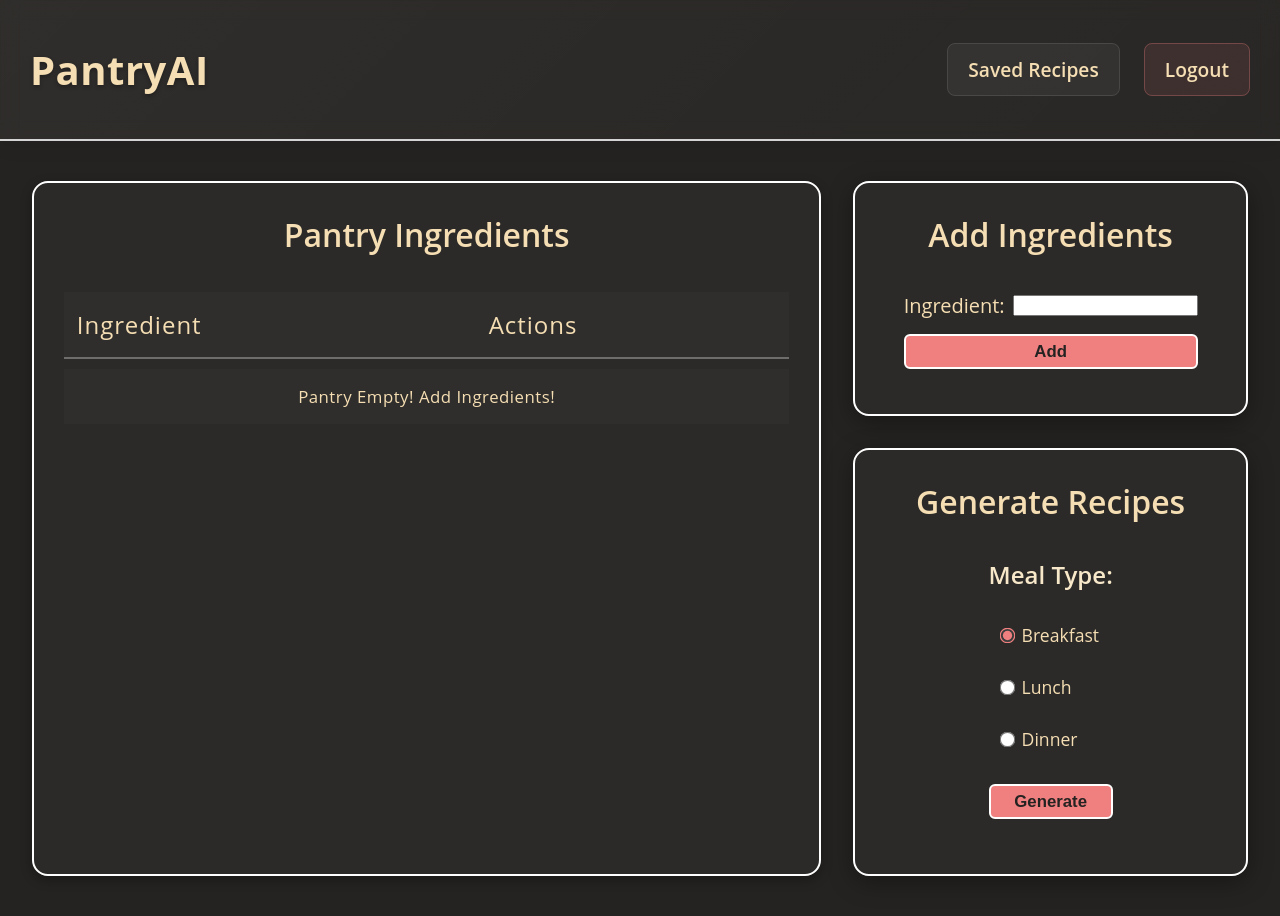
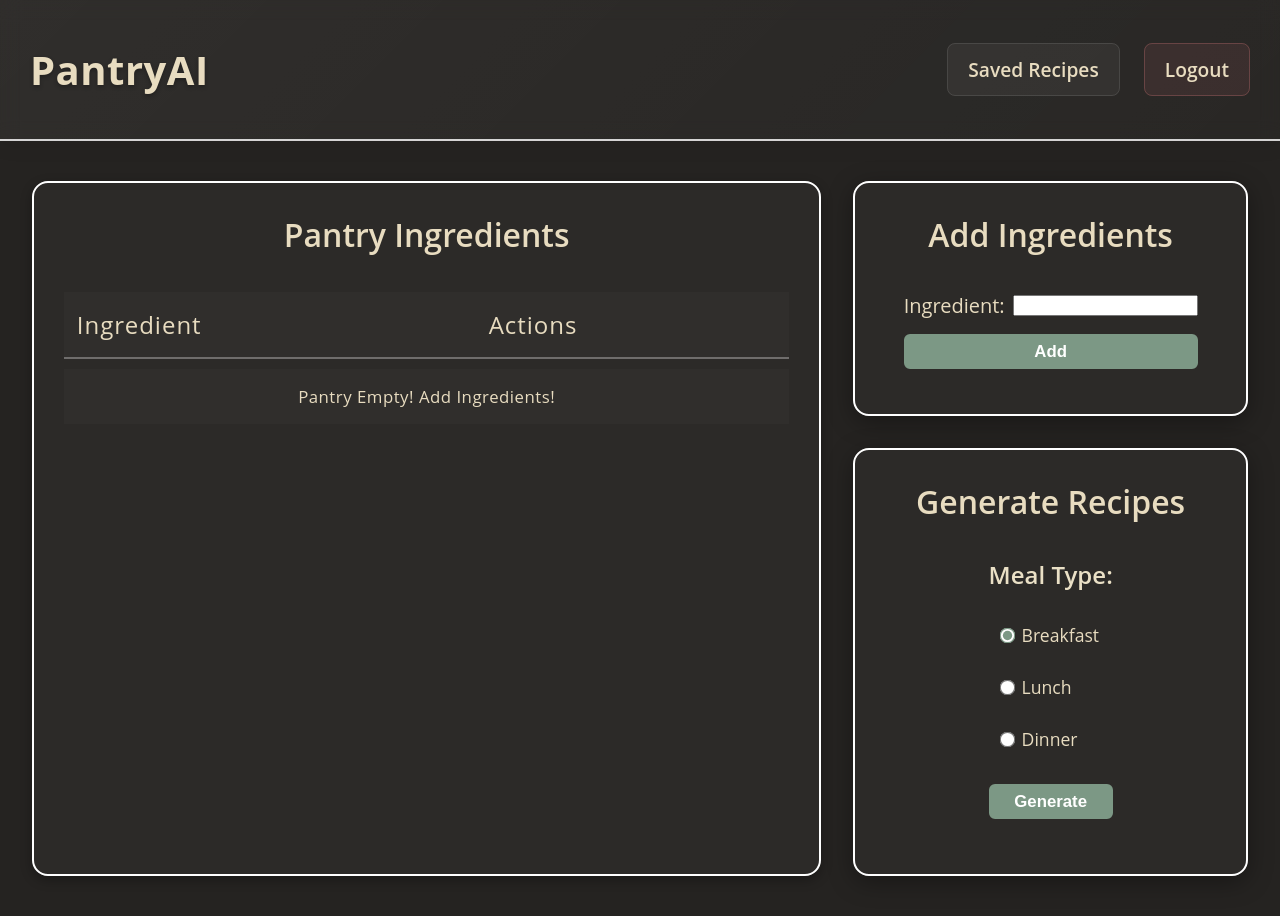
Before and after one commit to loganpinel06/PantryAI, a Flask app: page /pantry in a window 1280 px wide. Run offline with Flask 3, Linux system fonts and the light colour scheme; the visitor is signed in with stand-in values (Sample User, id 1); data that the repository does not hold is empty.

Commit message:
Updated the color scheme for the application and updated color variables to use the new SASS color.scale feature for lightening/darkening colors

```diff
--- a/app/static/CSS/styles.css
+++ b/app/static/CSS/styles.css
@@ -12,7 +12,7 @@ body {
   font-family: "Open Sans", sans-serif;
   font-size: 1rem;
   background-color: #252321;
-  color: wheat;
+  color: #E8DCC0;
   width: 100%;
   height: 100%;
   margin: 0;
@@ -34,14 +34,14 @@ header li, header a {
   font-size: 1.2rem;
   font-weight: 600;
   text-decoration: none;
-  color: wheat;
+  color: #E8DCC0;
   transition: all 0.3s ease;
 }
 header .title {
   margin-right: auto;
   font-size: 2.5rem;
   font-weight: 700;
-  color: wheat;
+  color: #E8DCC0;
   text-shadow: 0 2px 4px rgba(0, 0, 0, 0.3);
   letter-spacing: 0.5px;
   transition: all 0.3s ease;
@@ -82,13 +82,13 @@ header nav ul li a:active {
   transform: translateY(0);
 }
 header nav ul li a#logoutlink {
-  background: rgba(240, 128, 128, 0.1);
-  border-color: rgba(240, 128, 128, 0.3);
+  background: rgba(212, 121, 122, 0.1);
+  border-color: rgba(212, 121, 122, 0.3);
 }
 header nav ul li a#logoutlink:hover {
-  background: rgba(240, 128, 128, 0.2);
-  border-color: rgba(240, 128, 128, 0.5);
-  color: #F08080;
+  background: rgba(212, 121, 122, 0.2);
+  border-color: rgba(212, 121, 122, 0.5);
+  color: #D4797A;
 }
 @media (max-width: 768px) {
   header {
@@ -243,19 +243,19 @@ h2.container-title {
   width: 100%;
   height: 35px;
   padding: 5px;
-  border: 2px solid white;
+  border: 2px solid #7C9885;
   border-radius: 6px;
-  background-color: #F08080;
+  background-color: #7C9885;
   font-size: 1.05rem;
   font-weight: 600;
-  color: #252321;
+  color: white;
   cursor: pointer;
   transition: background 0.2s, color 0.2s, box-shadow 0.2s;
 }
 .pantry_form #submit-button:hover {
-  background: rgb(234.6126760563, 82.3873239437, 82.3873239437);
+  background: rgb(109.3384615385, 139.0615384615, 118.8923076923);
   color: white;
-  box-shadow: 0 2px 8px rgba(240, 128, 128, 0.25);
+  box-shadow: 0 2px 8px rgba(124, 152, 133, 0.25);
 }
 
 .generate_recipes_form {
@@ -287,7 +287,7 @@ h2.container-title {
   font-weight: 600;
   text-align: center;
   margin-bottom: 0.5rem;
-  color: rgb(247.9651162791, 231.7848837209, 201.5348837209);
+  color: rgb(234.3, 223.5, 198.3);
 }
 .generate_recipes_form .form-row ul {
   list-style: none;
@@ -313,7 +313,7 @@ h2.container-title {
 .generate_recipes_form .form-row ul li input[type=radio] {
   margin: 0;
   transform: scale(1.2);
-  accent-color: #F08080;
+  accent-color: #7C9885;
   cursor: pointer;
 }
 .generate_recipes_form .form-row ul li label {
@@ -321,26 +321,26 @@ h2.container-title {
   cursor: pointer;
   font-size: 1.1rem;
   flex: 1;
-  color: wheat;
+  color: #E8DCC0;
   font-weight: 500;
 }
 .generate_recipes_form #meal-type-submit {
   width: 100%;
   height: 35px;
   padding: 5px 10px 5px 10px;
-  border: 2px solid white;
+  border: 2px solid #7C9885;
   border-radius: 6px;
-  background-color: #F08080;
+  background-color: #7C9885;
   font-size: 1.05rem;
   font-weight: 600;
-  color: #252321;
+  color: white;
   cursor: pointer;
   transition: background 0.2s, color 0.2s, box-shadow 0.2s;
 }
 .generate_recipes_form #meal-type-submit:hover {
-  background: rgb(234.6126760563, 82.3873239437, 82.3873239437);
+  background: rgb(109.3384615385, 139.0615384615, 118.8923076923);
   color: white;
-  box-shadow: 0 2px 8px rgba(240, 128, 128, 0.25);
+  box-shadow: 0 2px 8px rgba(124, 152, 133, 0.25);
 }
 
 .recipe_section {
--- a/app/static/CSS/styles.scss
+++ b/app/static/CSS/styles.scss
@@ -2,9 +2,28 @@
 //The app primarily uses flexbox for a responsive design and uses some grid for specific layouts
 //Additionally, this stylesheet aims to focus on the basics of CSS like box-model to create a simple but effective design
 
-//variables
+@use "sass:color";
+
+//variables for colors
+//background color
 $background-color: #252321;
-$text-color: wheat;
+//text colors
+$text-color: #E8DCC0;
+$text-color-light: color.scale($text-color, $lightness: 10%);
+$text-color-lighter: color.scale($text-color, $lightness: 20%);
+//button colors
+$button-color: #7C9885;
+$button-color-hover: color.scale($button-color, $lightness: -10%);
+//delete colors
+$delete-color: #C67B7B;
+$delete-color-hover: color.scale($delete-color, $lightness: -10%);
+//logout color
+$logout-color: #D4797A;
+//transparent white colors for background and effects
+$white-transparent-05: rgba(255, 255, 255, 0.05);
+$white-transparent-1: rgba(255, 255, 255, 0.1);
+$white-transparent-15: rgba(255, 255, 255, 0.15);
+$white-transparent-3: rgba(255, 255, 255, 0.3);
 
 //keyframes for modal animations
 @keyframes slideInFromTop {
@@ -104,8 +123,8 @@ header {
                     border-radius: 8px;
 
                     //enhanced styling
-                    background: rgba(255, 255, 255, 0.05);
-                    border: 1px solid rgba(255, 255, 255, 0.1);
+                    background: $white-transparent-05;
+                    border: 1px solid $white-transparent-1;
                     backdrop-filter: blur(5px);
 
                     //transition effects
@@ -128,13 +147,13 @@ header {
 
                 //special styling for logout link
                 a#logoutlink {
-                    background: rgba(240, 128, 128, 0.1);
-                    border-color: rgba(240, 128, 128, 0.3);
+                    background: rgba($logout-color, 0.1);
+                    border-color: rgba($logout-color, 0.3);
 
                     &:hover {
-                        background: rgba(240, 128, 128, 0.2);
-                        border-color: rgba(240, 128, 128, 0.5);
-                        color: #F08080;
+                        background: rgba($logout-color, 0.2);
+                        border-color: rgba($logout-color, 0.5);
+                        color: $logout-color;
                     }
                 }
             }
@@ -360,23 +379,23 @@ h2.container-title {
         width: 100%;
         height: 35px;
         padding: 5px;
-        border: 2px solid white;
+        border: 2px solid $button-color;
         border-radius: 6px;
-        background-color: #F08080;
+        background-color: $button-color;
 
         //text styles
         font-size: 1.05rem;
         font-weight: 600;
-        color: $background-color;
+        color: white;
 
         cursor: pointer;
 
         transition: background 0.2s, color 0.2s, box-shadow 0.2s;
 
         &:hover {
-            background: darken(#F08080, 10%);
+            background: $button-color-hover;
             color: white;
-            box-shadow: 0 2px 8px rgba(240, 128, 128, 0.25);
+            box-shadow: 0 2px 8px rgba($button-color, 0.25);
         }
 
     }
@@ -426,7 +445,7 @@ h2.container-title {
             font-weight: 600;
             text-align: center;
             margin-bottom: 0.5rem;
-            color: lighten($text-color, 5%);
+            color: $text-color-light;
         }
 
         //target the radio field container (Flask-WTF generates ul for radio buttons)
@@ -450,14 +469,14 @@ h2.container-title {
                 width: 100%;
 
                 &:hover {
-                    background: rgba(255, 255, 255, 0.05);
+                    background: $white-transparent-05;
                 }
 
                 //style radio input
                 input[type="radio"] {
                     margin: 0;
                     transform: scale(1.2);
-                    accent-color: #F08080;
+                    accent-color: $button-color;
                     cursor: pointer;
                 }
 
@@ -480,23 +499,23 @@ h2.container-title {
         width: 100%;
         height: 35px;
         padding: 5px 10px 5px 10px;
-        border: 2px solid white;
+        border: 2px solid $button-color;
         border-radius: 6px;
-        background-color: #F08080;
+        background-color: $button-color;
 
         //text styles
         font-size: 1.05rem;
         font-weight: 600;
-        color: $background-color;
+        color: white;
 
         cursor: pointer;
 
         transition: background 0.2s, color 0.2s, box-shadow 0.2s;
 
         &:hover {
-            background: darken(#F08080, 10%);
+            background: $button-color-hover;
             color: white;
-            box-shadow: 0 2px 8px rgba(240, 128, 128, 0.25);
+            box-shadow: 0 2px 8px rgba($button-color, 0.25);
         }
     }
 }
```
Also changed, not shown: other parts of app/static/CSS/styles.css (+37 -37 lines), other parts of app/static/CSS/styles.scss (+43 -43 lines), 1 other file.
